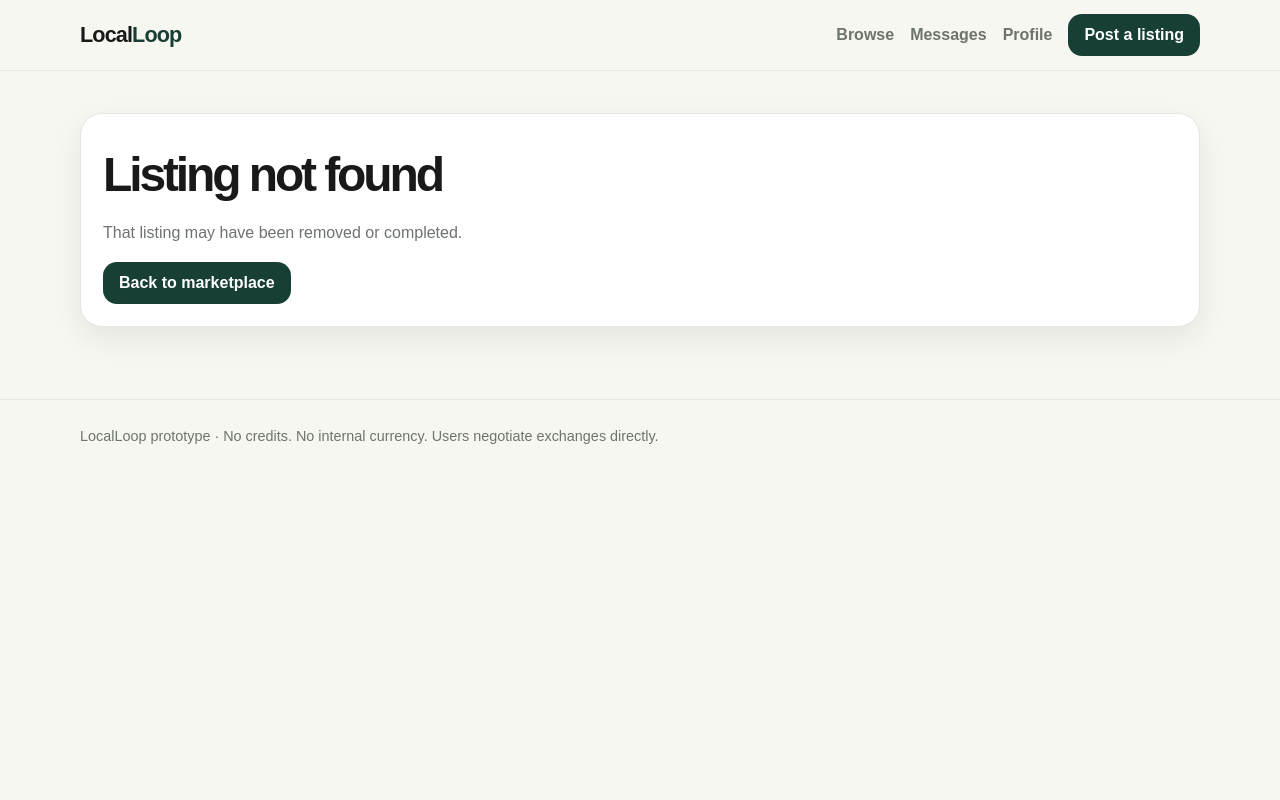
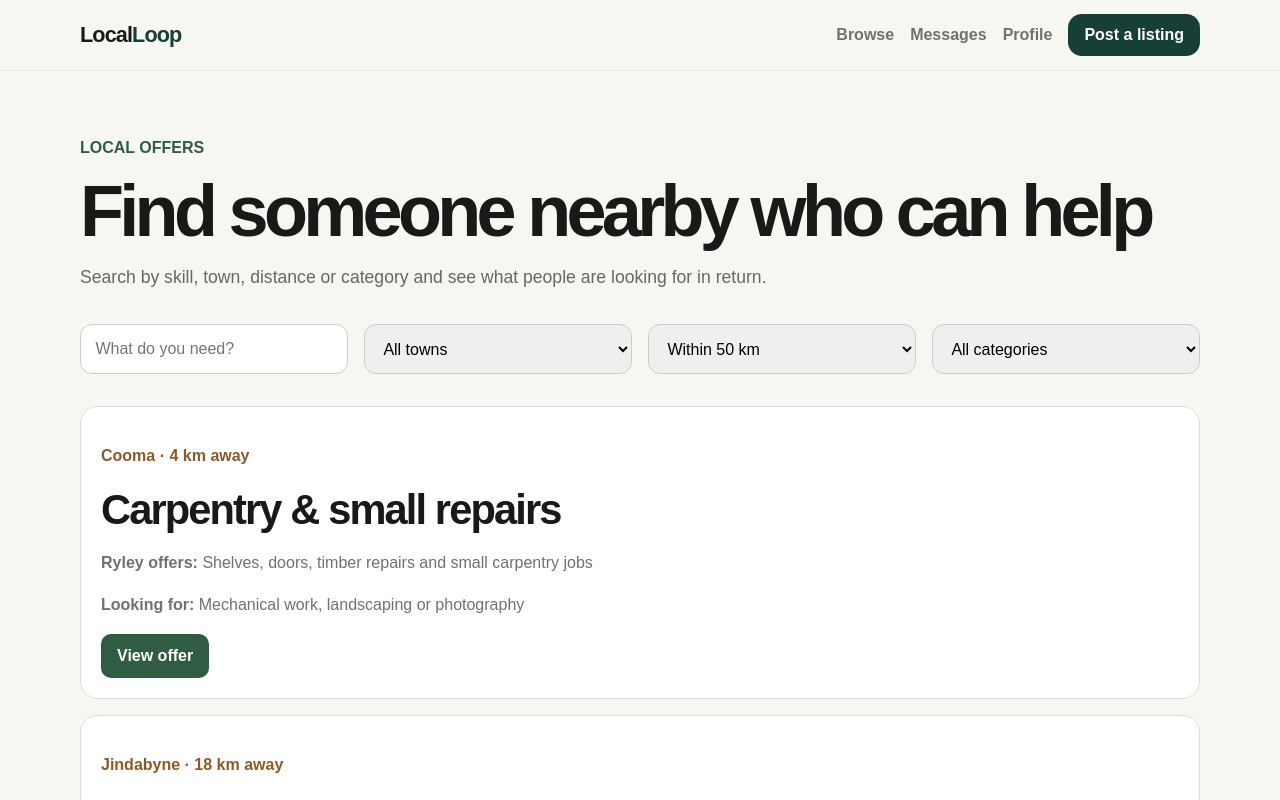
Before and after one commit to ryleycampbell93/LocalLoop, a Next.js app: page /browse/browse/browse in a window 1280 px wide. Before the commit this address had no page. Shown: the top 800 px of the page. Built offline with nearby package versions, Linux system fonts and the light colour scheme.

Commit message:
Add browse offers page

```diff
--- /dev/null
+++ b/app/browse/browse/browse/page.tsx
@@ -0,0 +1,173 @@
+"use client";
+
+import Link from "next/link";
+import { useMemo, useState } from "react";
+
+const offers = [
+  {
+    id: "carpentry-cooma",
+    title: "Carpentry & small repairs",
+    person: "Ryley",
+    town: "Cooma",
+    distance: 4,
+    category: "Trades",
+    offers: "Shelves, doors, timber repairs and small carpentry jobs",
+    wants: "Mechanical work, landscaping or photography",
+  },
+  {
+    id: "gardening-jindabyne",
+    title: "Gardening & yard help",
+    person: "Sarah",
+    town: "Jindabyne",
+    distance: 18,
+    category: "Home & Garden",
+    offers: "Garden cleanups, mowing and basic yard maintenance",
+    wants: "Website help, bookkeeping or moving assistance",
+  },
+  {
+    id: "tech-berridale",
+    title: "Computer & website help",
+    person: "James",
+    town: "Berridale",
+    distance: 29,
+    category: "Tech",
+    offers: "Basic websites, computer setup and troubleshooting",
+    wants: "Painting, gardening or handyman help",
+  },
+];
+
+export default function BrowsePage() {
+  const [search, setSearch] = useState("");
+  const [town, setTown] = useState("All towns");
+  const [distance, setDistance] = useState("50");
+  const [category, setCategory] = useState("All categories");
+
+  const filteredOffers = useMemo(() => {
+    return offers.filter((offer) => {
+      const matchesSearch =
+        offer.title.toLowerCase().includes(search.toLowerCase()) ||
+        offer.offers.toLowerCase().includes(search.toLowerCase()) ||
+        offer.wants.toLowerCase().includes(search.toLowerCase());
+
+      const matchesTown = town === "All towns" || offer.town === town;
+      const matchesDistance = offer.distance <= Number(distance);
+      const matchesCategory =
+        category === "All categories" || offer.category === category;
+
+      return (
+        matchesSearch &&
+        matchesTown &&
+        matchesDistance &&
+        matchesCategory
+      );
+    });
+  }, [search, town, distance, category]);
+
+  return (
+    <main className="container" style={{ padding: "3rem 0" }}>
+      <section style={{ marginBottom: "2rem" }}>
+        <p style={{ fontWeight: 700, color: "#315c44" }}>LOCAL OFFERS</p>
+        <h1 style={{ fontSize: "clamp(2.2rem, 6vw, 4.5rem)", marginBottom: "1rem" }}>
+          Find someone nearby who can help
+        </h1>
+        <p style={{ maxWidth: 700, color: "#666", fontSize: "1.1rem" }}>
+          Search by skill, town, distance or category and see what people
+          are looking for in return.
+        </p>
+      </section>
+
+      <section
+        style={{
+          display: "grid",
+          gridTemplateColumns: "repeat(auto-fit, minmax(180px, 1fr))",
+          gap: "1rem",
+          marginBottom: "2rem",
+        }}
+      >
+        <input
+          value={search}
+          onChange={(e) => setSearch(e.target.value)}
+          placeholder="What do you need?"
+          style={{ padding: "0.9rem", borderRadius: 12, border: "1px solid #ccc" }}
+        />
+
+        <select
+          value={town}
+          onChange={(e) => setTown(e.target.value)}
+          style={{ padding: "0.9rem", borderRadius: 12, border: "1px solid #ccc" }}
+        >
+          <option>All towns</option>
+          <option>Cooma</option>
+          <option>Jindabyne</option>
+          <option>Berridale</option>
+        </select>
+
+        <select
+          value={distance}
+          onChange={(e) => setDistance(e.target.value)}
+          style={{ padding: "0.9rem", borderRadius: 12, border: "1px solid #ccc" }}
+        >
+          <option value="10">Within 10 km</option>
+          <option value="25">Within 25 km</option>
+          <option value="50">Within 50 km</option>
+        </select>
+
+        <select
+          value={category}
+          onChange={(e) => setCategory(e.target.value)}
+          style={{ padding: "0.9rem", borderRadius: 12, border: "1px solid #ccc" }}
+        >
+          <option>All categories</option>
+          <option>Trades</option>
+          <option>Home & Garden</option>
+          <option>Tech</option>
+        </select>
+      </section>
+
+      <section style={{ display: "grid", gap: "1rem" }}>
+        {filteredOffers.map((offer) => (
+          <article
+            key={offer.id}
+            style={{
+              background: "#fff",
+              border: "1px solid #ddd",
+              borderRadius: 18,
+              padding: "1.25rem",
+            }}
+          >
+            <p style={{ color: "#8a5a2b", fontWeight: 700 }}>
+              {offer.town} · {offer.distance} km away
+            </p>
+
+            <h2 style={{ margin: "0.4rem 0" }}>{offer.title}</h2>
+            <p style={{ marginBottom: "0.8rem" }}>
+              <strong>{offer.person} offers:</strong> {offer.offers}
+            </p>
+            <p style={{ marginBottom: "1rem" }}>
+              <strong>Looking for:</strong> {offer.wants}
+            </p>
+
+            <Link
+              href={`/listing/${offer.id}`}
+              style={{
+                display: "inline-block",
+                background: "#315c44",
+                color: "#fff",
+                padding: "0.8rem 1rem",
+                borderRadius: 10,
+                textDecoration: "none",
+                fontWeight: 700,
+              }}
+            >
+              View offer
+            </Link>
+          </article>
+        ))}
+
+        {filteredOffers.length === 0 && (
+          <p>No offers match those filters yet.</p>
+        )}
+      </section>
+    </main>
+  );
+}
```
